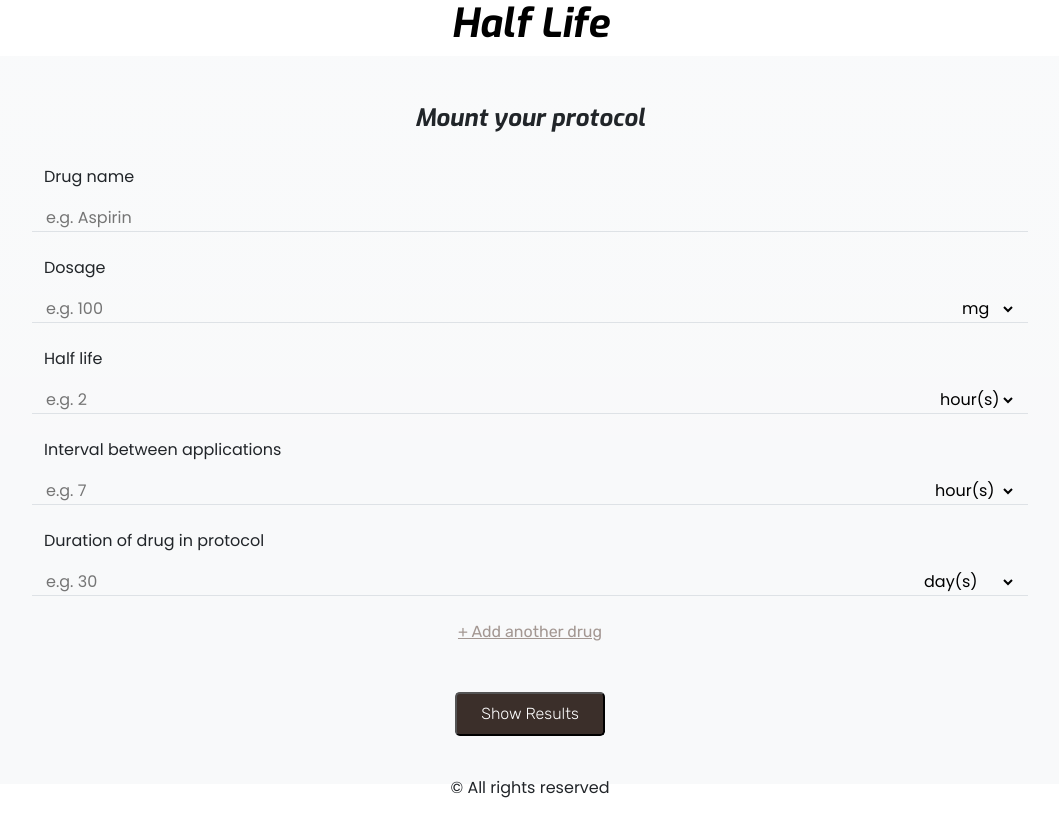
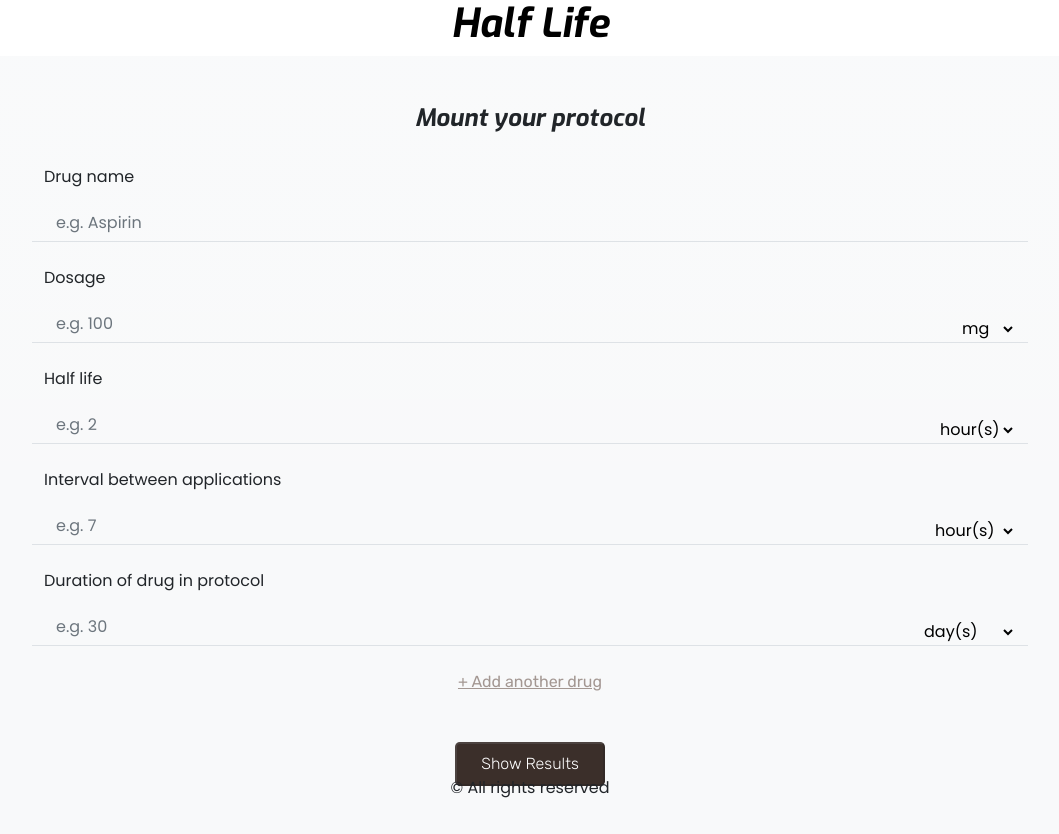
Before and after one commit to MarceloCFerraz/HalfLife, an Angular app: page /home in a window 1280 px wide. Shown: the whole page, without its empty margins (110-1169 px from the left). Before the commit the page ends 800 px from the top, so only its background shows below. Built offline with nearby package versions, Linux system fonts and the light colour scheme.

Commit message:
implemented reactive form in home component; need to adapt everything to support the addition of other drugs to the protocol with FormArray

```diff
--- a/src/app/Models/Drug.ts
+++ b/src/app/Models/Drug.ts
@@ -1,7 +1,11 @@
 export interface Drug {
     name: string;
     dosage: number;
+    dosage_measure: string;
     halfLife: number;
+    halfLife_measure: string;
     application_interval: number;
+    application_interval_measure: string;
     duration: number;
+    duration_measure: string;
 }
--- a/src/app/Pages/home/home.component.css
+++ b/src/app/Pages/home/home.component.css
@@ -26,3 +26,15 @@ button {
     color: white;
     border-radius: 0.3em;
 }
+
+/* HOW TO HIDE ARROWS FROM NUMBER INPUT 👇🏻 */
+input::-webkit-outer-spin-button,
+input::-webkit-inner-spin-button {
+    -webkit-appearance: none;
+    margin: 0;
+}
+
+/* Firefox */
+input[type="number"] {
+    -moz-appearance: textfield;
+}
--- a/src/app/Pages/home/home.component.html
+++ b/src/app/Pages/home/home.component.html
@@ -1,9 +1,14 @@
-<div class="container pt-5 pb-5 bg-light bg-gradient">
-    <div id="main-div">
+<div class="container pt-5 pb-5 bg-light bg-gradient rounded-5">
+    <form
+        [formGroup]="drugForm"
+        class="form"
+        (submit)="ShowResult()"
+        id="main-div"
+    >
         <h4 class="titles italic bold text-center">Mount your protocol</h4>
 
         <div class="container">
-            <div class="row pt-4 ms-5 me-5 text-start">
+            <div class="form-group row pt-4 ms-5 me-5 text-start">
                 <p class="subtitles">
                     <label for="drug-name">Drug name</label>
                 </p>
@@ -13,17 +18,18 @@
                     >
                         <div class="align-self-start">
                             <input
-                                class="col-12"
+                                class="col-12 form-control"
                                 type="text"
                                 name="drug-name"
                                 placeholder="e.g. Aspirin"
+                                formControlName="name"
                             />
                         </div>
                     </div>
                 </div>
             </div>
 
-            <div class="row pt-4 ms-5 me-5 text-start">
+            <div class="form-group row pt-4 ms-5 me-5 text-start">
                 <p class="subtitles">
                     <label for="drug-name">Dosage</label>
                 </p>
@@ -33,24 +39,25 @@
                     >
                         <div class="col-6 align-self-start">
                             <input
-                                class="col-12"
-                                type="text"
+                                class="col-12 form-control"
+                                type="number"
                                 name="drug-dosage"
                                 placeholder="e.g. 100"
+                                formControlName="dosage"
                             />
                         </div>
                         <div class="col-6 align-self-end text-end">
-                            <select>
-                                <option value="">mg</option>
-                                <option value="">mcg</option>
-                                <option value="">g</option>
+                            <select formControlName="dosage_measure">
+                                <option>mg</option>
+                                <option>mcg</option>
+                                <option>g</option>
                             </select>
                         </div>
                     </div>
                 </div>
             </div>
 
-            <div class="row pt-4 ms-5 me-5 text-start">
+            <div class="form-group row pt-4 ms-5 me-5 text-start">
                 <p class="subtitles">
                     <label for="drug-name">Half life</label>
                 </p>
@@ -60,23 +67,24 @@
                     >
                         <div class="col-6 align-self-start">
                             <input
-                                class="col-12"
-                                type="text"
+                                class="col-12 form-control"
+                                type="number"
                                 name="drug-halflife"
                                 placeholder="e.g. 2"
+                                formControlName="halflife"
                             />
                         </div>
                         <div class="col-6 align-self-end text-end">
-                            <select>
-                                <option value="">hour(s)</option>
-                                <option value="">day(s)</option>
+                            <select formControlName="halflife_measure">
+                                <option>hour(s)</option>
+                                <option>day(s)</option>
                             </select>
                         </div>
                     </div>
                 </div>
             </div>
 
-            <div class="row pt-4 ms-5 me-5 text-start">
+            <div class="form-group row pt-4 ms-5 me-5 text-start">
                 <p class="subtitles">
                     <label for="drug-name">Interval between applications</label>
                 </p>
@@ -86,24 +94,27 @@
                     >
                         <div class="col-6 align-self-start">
                             <input
-                                class="col-12"
-                                type="text"
-                                name="drug-interval"
+                                class="col-12 form-control"
+                                type="number"
+                                name="application_interval"
                                 placeholder="e.g. 7"
+                                formControlName="application_interval"
                             />
                         </div>
                         <div class="col-6 align-self-end text-end">
-                            <select>
-                                <option value="">hour(s)</option>
-                                <option value="">day(s)</option>
-                                <option value="">week(s)</option>
+                            <select
+                                formControlName="application_interval_measure"
+                            >
+                                <option>hour(s)</option>
+                                <option>day(s)</option>
+                                <option>week(s)</option>
                             </select>
                         </div>
                     </div>
                 </div>
             </div>
 
-            <div class="row pt-4 ms-5 me-5 text-start">
+            <div class="form-group row pt-4 ms-5 me-5 text-start">
                 <p class="subtitles">
                     <label for="drug-name">Duration of drug in protocol</label>
                 </p>
@@ -113,17 +124,18 @@
                     >
                         <div class="col-6 align-self-start">
                             <input
-                                class="col-12"
-                                type="text"
-                                name="drug-duration"
+                                class="col-12 form-control"
+                                type="number"
+                                name="duration"
                                 placeholder="e.g. 30"
+                                formControlName="duration"
                             />
                         </div>
                         <div class="col-6 align-self-end text-end">
-                            <select>
-                                <option value="">day(s)</option>
-                                <option value="">week(s)</option>
-                                <option value="">month(s)</option>
+                            <select formControlName="duration_measure">
+                                <option>day(s)</option>
+                                <option>week(s)</option>
+                                <option>month(s)</option>
                             </select>
                         </div>
                     </div>
@@ -138,7 +150,13 @@
         </div>
 
         <div class="text-center pt-5">
-            <button class="subtitles light py-2 px-4">Show Results</button>
+            <button
+                [disabled]="drugForm.invalid"
+                type="submit"
+                class="subtitles light py-2 px-4"
+            >
+                Show Results
+            </button>
         </div>
-    </div>
+    </form>
 </div>
--- a/src/app/Pages/home/home.component.ts
+++ b/src/app/Pages/home/home.component.ts
@@ -1,10 +1,47 @@
-import { Component } from '@angular/core';
+import { ProtocolService } from "./../../Services/protocol.service";
+import { Protocol } from "./../../Models/Protocol";
+import { Component, OnInit } from "@angular/core";
+import { Drug } from "src/app/Models/Drug";
+import { FormBuilder, FormGroup, Validators } from "@angular/forms";
+import { Router } from "@angular/router";
 
 @Component({
-  selector: 'app-home',
-  templateUrl: './home.component.html',
-  styleUrls: ['./home.component.css']
+    selector: "app-home",
+    templateUrl: "./home.component.html",
+    styleUrls: ["./home.component.css"],
 })
-export class HomeComponent {
+export class HomeComponent implements OnInit {
+    drugForm!: FormGroup;
+    drug!: Drug;
+    protocol!: Protocol;
 
+    /**
+     *
+     */
+    constructor(
+        private _service: ProtocolService,
+        private _formBuilder: FormBuilder,
+        private _router: Router
+    ) {}
+
+    ngOnInit(): void {
+        this.drugForm = this._formBuilder.group({
+            name: ["", [Validators.required]],
+            dosage: ["", [Validators.required]],
+            dosage_measure: ["mg", [Validators.required]],
+            halflife: ["", [Validators.required]],
+            halflife_measure: ["hour(s)", [Validators.required]],
+            application_interval: ["", [Validators.required]],
+            application_interval_measure: ["hour(s)", [Validators.required]],
+            duration: ["", [Validators.required]],
+            duration_measure: ["day(s)", [Validators.required]],
+        });
+    }
+
+    ShowResult() {
+        if (this.drugForm.valid) {
+            this.drug = this.drugForm.getRawValue() as Drug;
+            console.table(this.drug);
+        }
+    }
 }
--- a/src/app/app.module.ts
+++ b/src/app/app.module.ts
@@ -3,8 +3,9 @@ import { BrowserModule } from "@angular/platform-browser";
 
 import { AppRoutingModule } from "./app-routing.module";
 import { AppComponent } from "./app.component";
-import { HeaderComponent } from './Pages/header/header.component';
-import { FooterComponent } from './Pages/footer/footer.component';
+import { HeaderComponent } from "./Pages/header/header.component";
+import { FooterComponent } from "./Pages/footer/footer.component";
+import { ReactiveFormsModule } from "@angular/forms";
 
 @NgModule({
     declarations: [AppComponent, HeaderComponent, FooterComponent],
```
Also changed, not shown: src/app/Pages/home/home.module.ts (+8 -13 lines).
